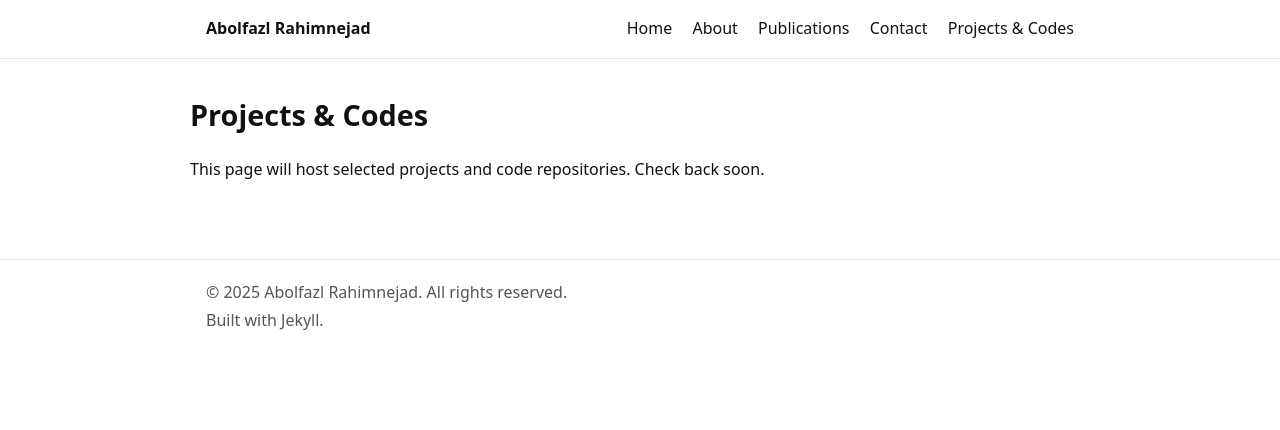
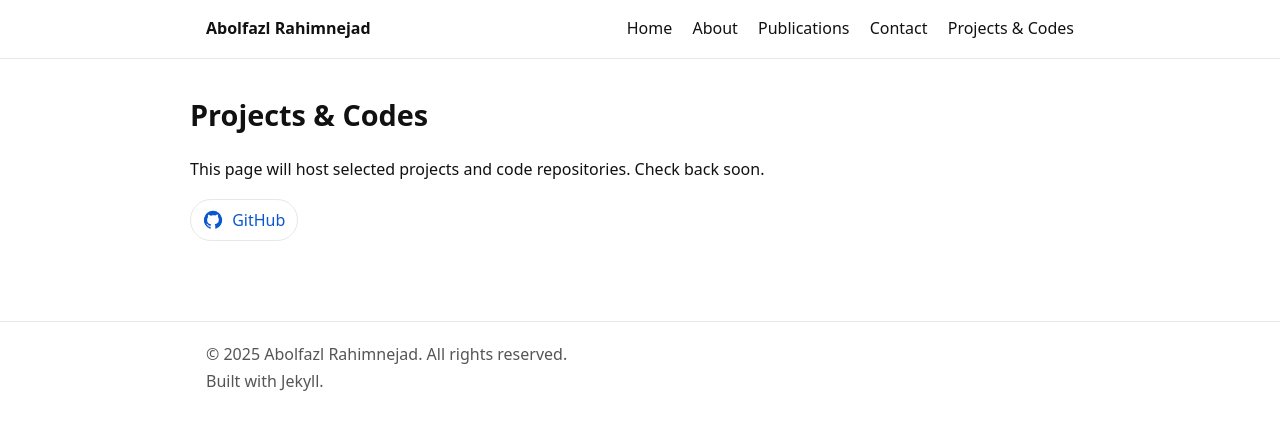
Before and after one commit to AbRahimnejad/AbRahimnejad.github.io, a Jekyll site: the page built from projects.md, in a window 1280 px wide. Shown: the top 430 px of the page. Built offline with Jekyll 4.4.1, drawn with Linux system fonts in a browser that asks for light colours.

Commit message:
Update projects.md

```diff
--- a/projects.md
+++ b/projects.md
@@ -5,3 +5,12 @@ permalink: /projects/
 ---
 
 <p>This page will host selected projects and code repositories. Check back soon.</p>
+
+
+<div class="social-row">
+  <a class="icon" href="https://github.com/AbRahimnejad/" target="_blank" rel="noopener" aria-label="GitHub">
+    <svg viewBox="0 0 24 24" width="22" height="22" fill="currentColor" aria-hidden="true">
+      <path d="M12 2a10 10 0 0 0-3.16 19.49c.5.09.68-.22.68-.48v-1.7c-2.78.6-3.37-1.2-3.37-1.2-.45-1.14-1.1-1.45-1.1-1.45-.9-.62.07-.6.07-.6 1 .07 1.53 1.04 1.53 1.04.89 1.53 2.34 1.08 2.9.83.09-.65.35-1.08.63-1.33-2.22-.25-4.56-1.11-4.56-4.95 0-1.1.39-1.99 1.03-2.69-.1-.25-.45-1.28.1-2.67 0 0 .84-.27 2.75 1.02A9.6 9.6 0 0 1 12 6.8c.85 0 1.7.12 2.5.34 1.9-1.29 2.74-1.02 2.74-1.02.56 1.39.21 2.42.1 2.67.64.7 1.03 1.6 1.03 2.69 0 3.85-2.34 4.7-4.57 4.95.36.31.67.92.67 1.85v2.74c0 .26.18.57.69.48A10 10 0 0 0 12 2Z"/>
+    </svg>
+    <span>GitHub</span>
+  </a>
```
